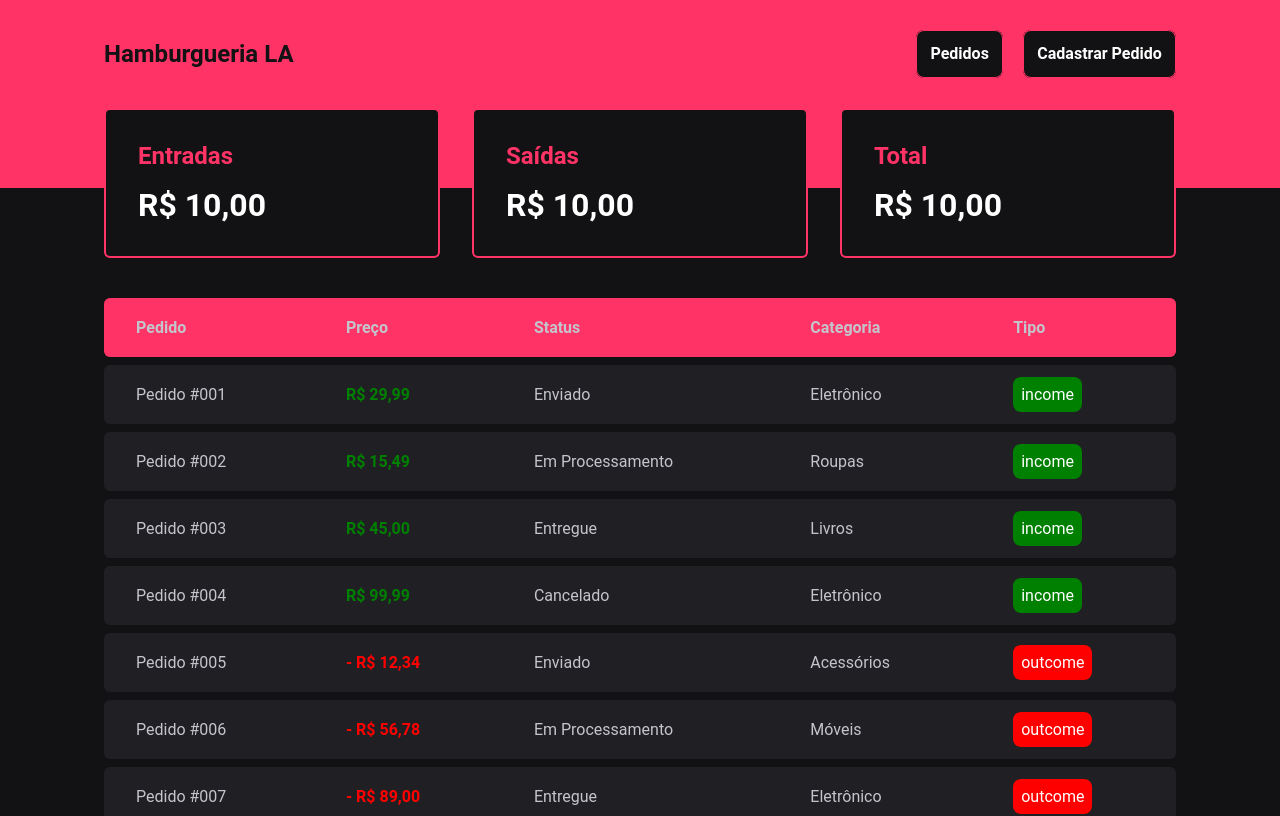
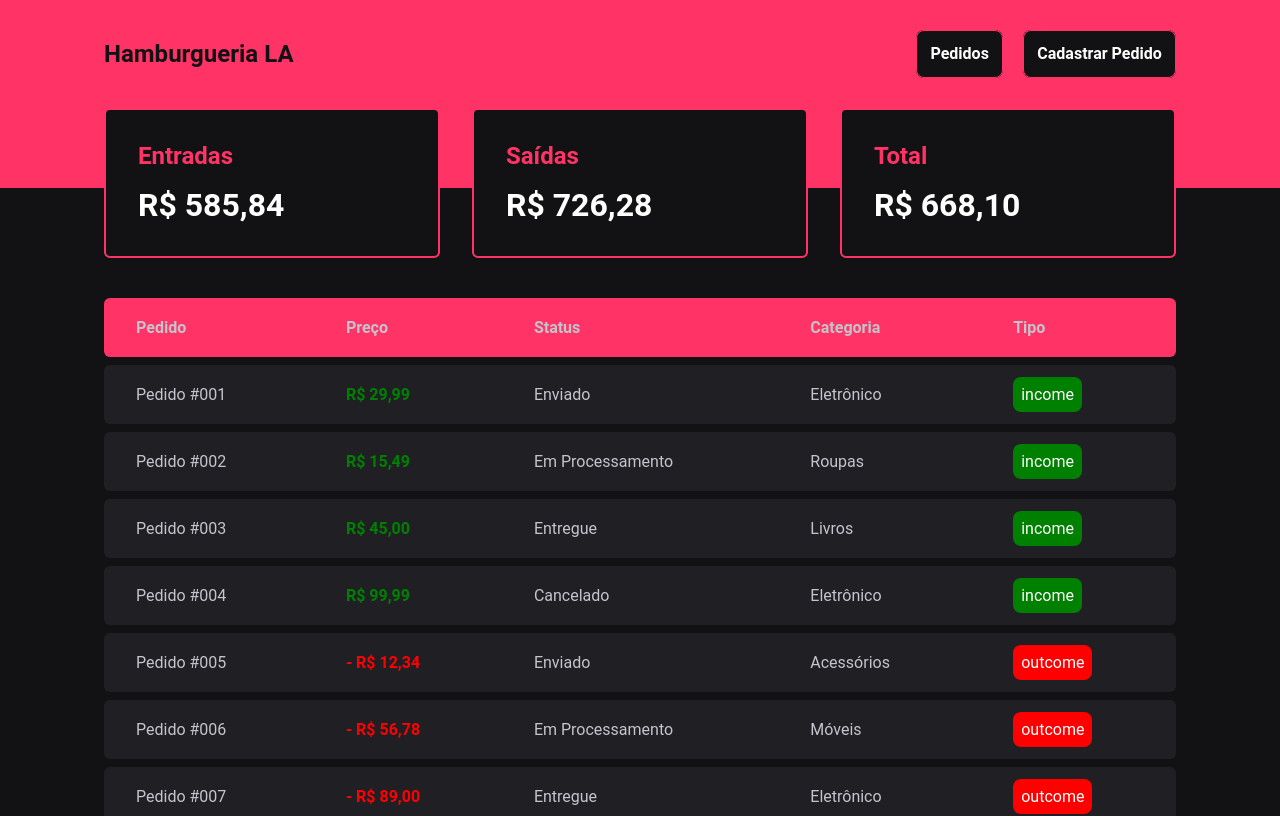
Before and after one commit to SvRafael/OrdersApp, a Vue app: page / in a window 1280 px wide. Shown: the top 816 px of the page. Built offline with nearby package versions, Linux system fonts and the light colour scheme; data requests are answered from the project's data file.

Commit message:
feat: adiciona dados ao sumario

```diff
--- a/src/components/Summary.vue
+++ b/src/components/Summary.vue
@@ -1,5 +1,9 @@
 <script setup lang="ts">
 import style from './Summary.module.css'
+import { useSummary } from '../composables/useSummary';
+import { priceFormatter } from "../utils/formatter";
+
+const { getSummaryData }  = useSummary();
 </script>
 
 <template>
@@ -10,7 +14,7 @@ import style from './Summary.module.css'
           <span class="pi pi-search"></span>
         </header>
 
-        <strong>R$ 10,00</strong>
+        <strong>{{priceFormatter.format(getSummaryData().income)}}</strong>
       </div>
 
       <div :class="style.card">
@@ -19,7 +23,7 @@ import style from './Summary.module.css'
           <span class="pi pi-search"></span>
         </header>
 
-        <strong>R$ 10,00</strong>
+        <strong>{{priceFormatter.format(getSummaryData().outcome)}}</strong>
       </div>
 
       <div :class="style.card">
@@ -28,7 +32,7 @@ import style from './Summary.module.css'
           <span class="pi pi-search"></span>
         </header>
 
-        <strong>R$ 10,00</strong>
+        <strong>{{priceFormatter.format(getSummaryData().total)}}</strong>
       </div>
     </div>
 </template>
--- /dev/null
+++ b/src/composables/useSummary.ts
@@ -0,0 +1,24 @@
+import { useOrderStore } from '../store/ordersStore';
+
+export function useSummary(){
+    const orderStore = useOrderStore();
+    const summary = {
+        income: 0,
+        outcome: 0,
+        total: 0,
+    }
+    const getSummaryData = function(){
+        orderStore.getOrders.forEach(order => {
+            if(order.type === 'income'){
+                summary.total += order.price;
+                summary.income += order.price;
+              }else{
+                summary.total -= order.price;
+                summary.outcome += order.price;
+              }
+        });
+        return summary;
+    }
+
+    return { getSummaryData };
+}
```
